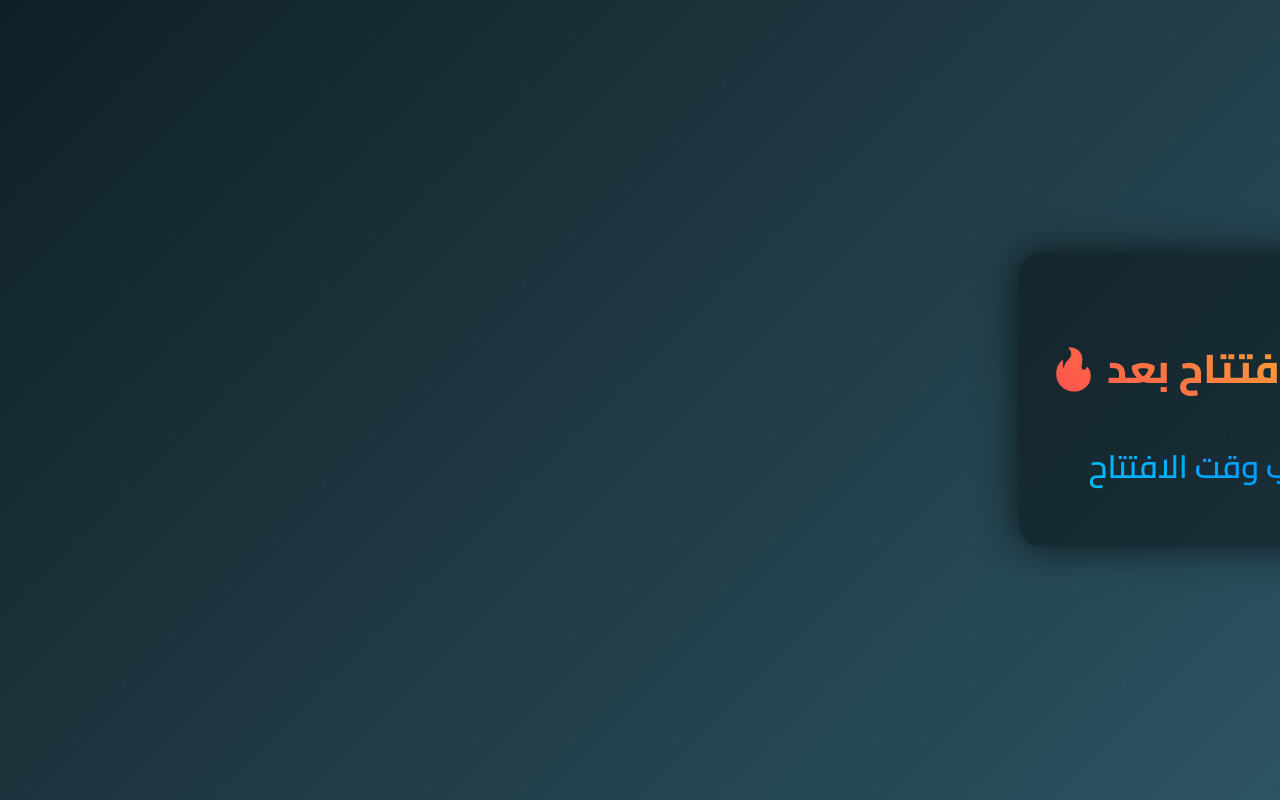
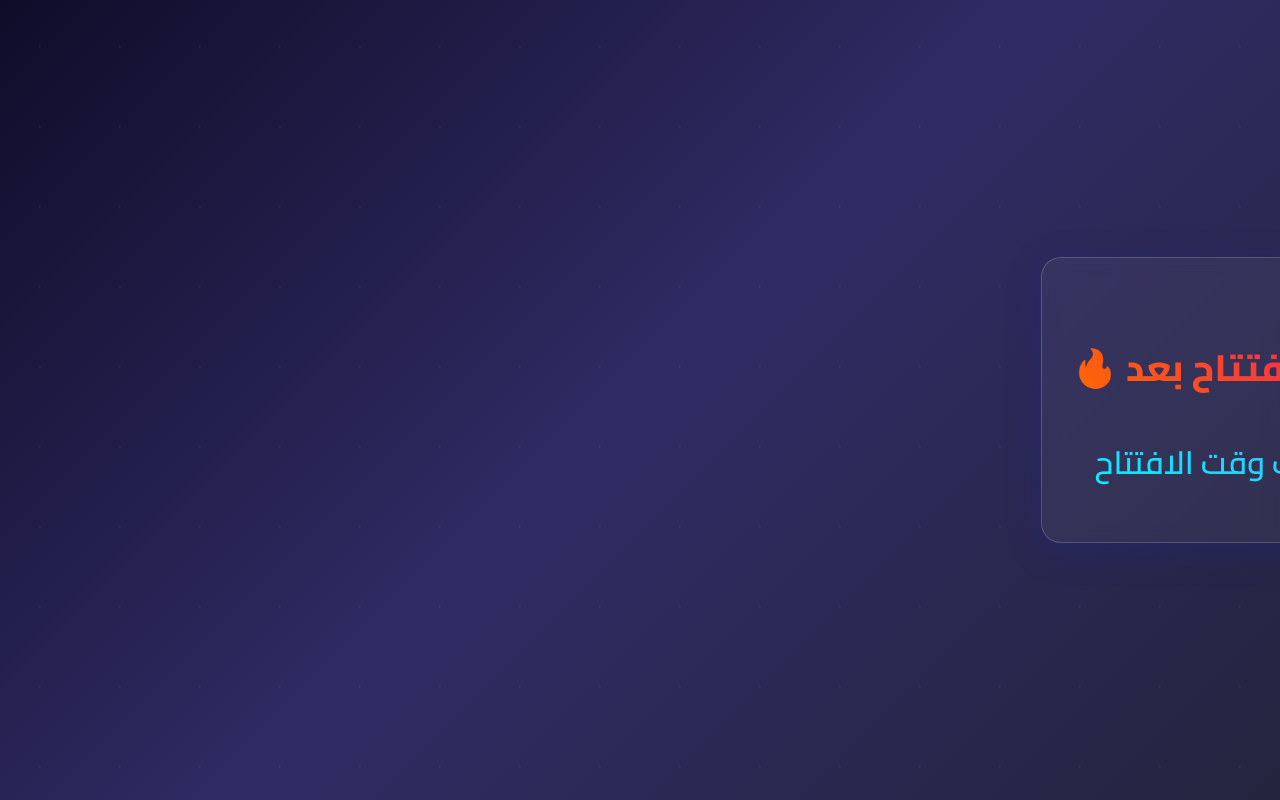
Before and after one commit to RenderDev511/myapp, a website: page public/index.html in a window 1280 px wide. Shown: the top 800 px of the page. Drawn offline with Linux system fonts and the light colour scheme; no server answers.

Commit message:
Update0.1*NewCountDown

```diff
--- a/public/style.css
+++ b/public/style.css
@@ -4,8 +4,8 @@ body {
   margin: 0;
   padding: 0;
   font-family: 'Cairo', sans-serif;
-  background: linear-gradient(135deg, #0f2027, #203a43, #2c5364);
-  color: #ffffff;
+  background: linear-gradient(135deg, #0f0c29, #302b63, #24243e);
+  color: #fff;
   height: 100vh;
   display: flex;
   justify-content: center;
@@ -15,38 +15,41 @@ body {
 }
 
 .container {
-  background: rgba(0, 0, 0, 0.4);
+  background: rgba(255, 255, 255, 0.05);
   padding: 50px 30px;
   border-radius: 20px;
-  box-shadow: 0 0 40px rgba(0, 0, 0, 0.7);
-  animation: fadeInUp 1s ease forwards;
-  transform: translateY(30px);
+  box-shadow: 0 8px 32px 0 rgba( 31, 38, 135, 0.37 );
+  backdrop-filter: blur( 8.5px );
+  -webkit-backdrop-filter: blur( 8.5px );
+  border: 1px solid rgba( 255, 255, 255, 0.18 );
+  animation: fadeIn 1s ease forwards;
   opacity: 0;
 }
 
 h1 {
-  font-size: 2.5em;
+  font-size: 2.3em;
   margin-bottom: 30px;
-  background: linear-gradient(45deg, #ff4e50, #f9d423);
+  background: linear-gradient(45deg, #ff6a00, #ee0979);
   -webkit-background-clip: text;
   -webkit-text-fill-color: transparent;
 }
 
 #countdown {
   font-size: 2em;
-  background: linear-gradient(45deg, #00c6ff, #0072ff);
+  font-weight: 600;
+  background: linear-gradient(45deg, #00f2fe, #4facfe);
   -webkit-background-clip: text;
   -webkit-text-fill-color: transparent;
 }
 
-@keyframes fadeInUp {
+@keyframes fadeIn {
   to {
     opacity: 1;
-    transform: translateY(0);
   }
 }
 
-/* Optional: subtle animated background effect */
+/* Animated background particles */
+
 body::before {
   content: '';
   position: absolute;
@@ -54,18 +57,34 @@ body::before {
   left: -50%;
   width: 200%;
   height: 200%;
-  background: radial-gradient(circle, rgba(255,255,255,0.05) 1px, transparent 1px);
-  background-size: 50px 50px;
-  animation: moveBg 20s linear infinite;
+  background: radial-gradient(circle, rgba(255,255,255,0.06) 1px, transparent 1px);
+  background-size: 80px 80px;
+  animation: moveBg 60s linear infinite;
   z-index: 0;
 }
 
 @keyframes moveBg {
   from { transform: translate(0,0); }
-  to { transform: translate(50px,50px); }
+  to { transform: translate(80px,80px); }
 }
 
 .container {
   position: relative;
   z-index: 1;
 }
+
+/* Mobile responsiveness */
+
+@media (max-width: 600px) {
+  h1 {
+    font-size: 1.7em;
+  }
+
+  #countdown {
+    font-size: 1.3em;
+  }
+
+  .container {
+    padding: 30px 20px;
+  }
+}
```
